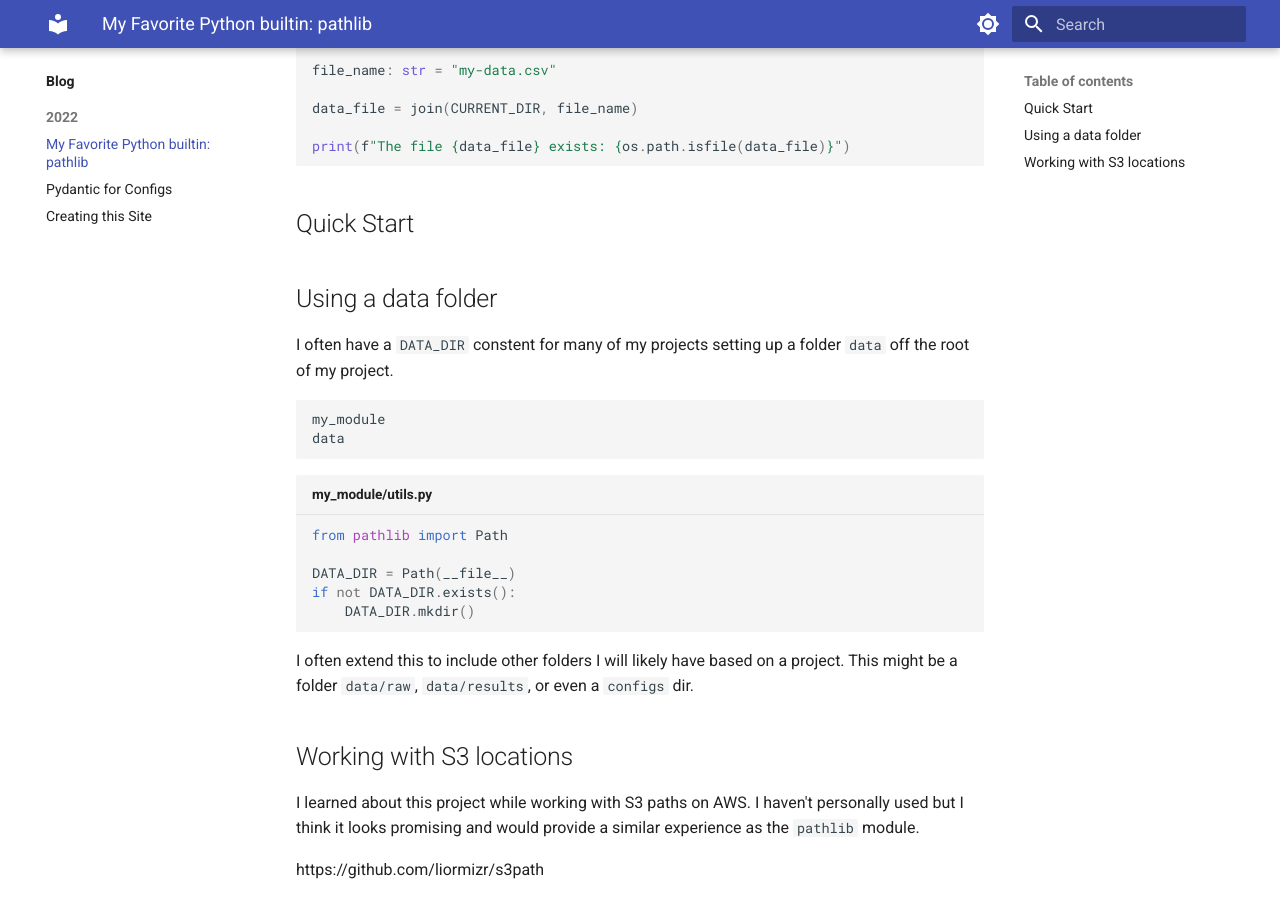
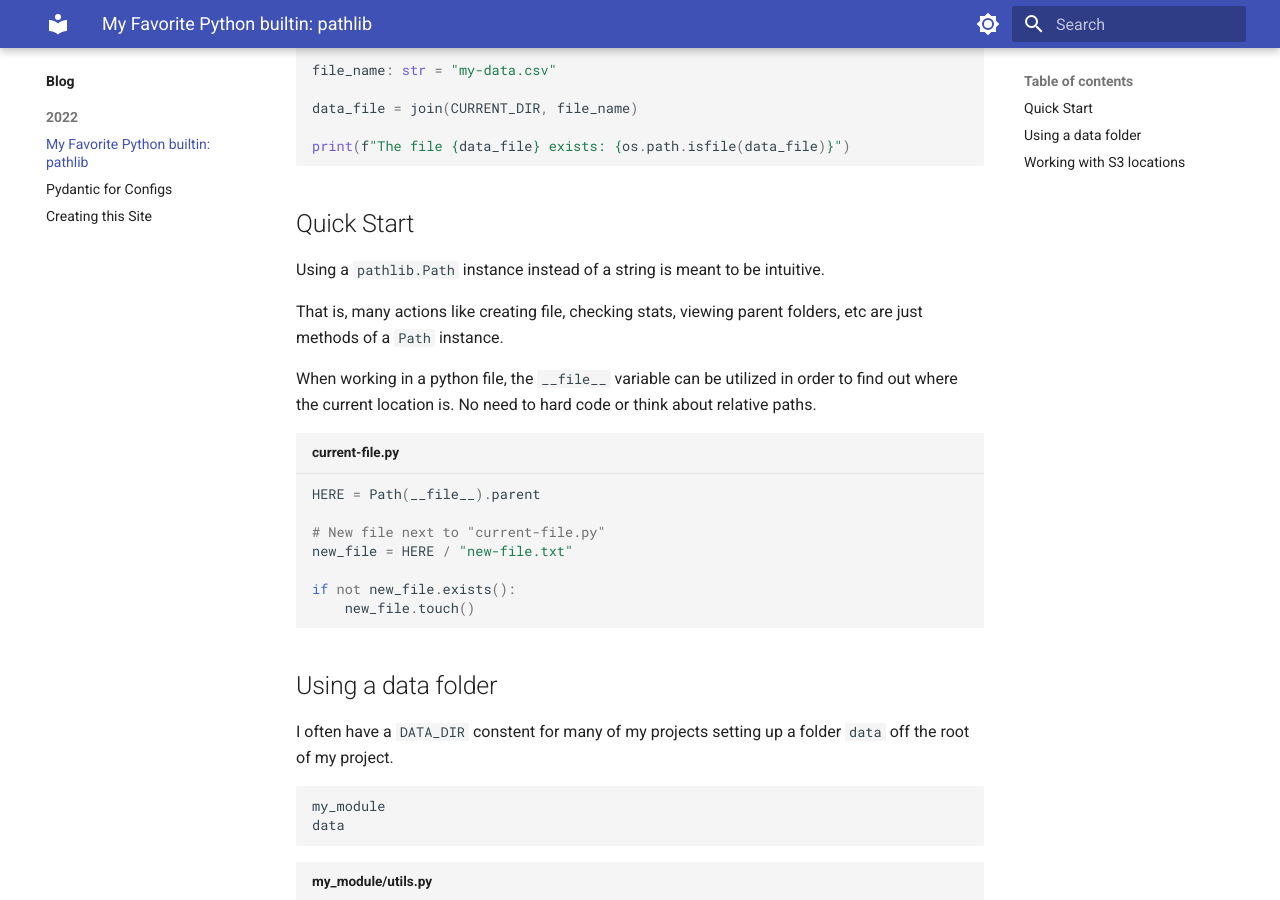
Before and after one commit to williambdean/williambdean.github.io, an MkDocs documentation site: the page built from docs/blog/posts/2022/pathlib.md, in a window 1280 px wide and 900 px high, scrolled down 489 px. Built offline with MkDocs 1.6.1 and Material for MkDocs 9.7.7, drawn with Linux system fonts in a browser that asks for light colours.

Commit message:
some file changes

````diff
--- a/docs/blog/posts/2022/pathlib.md
+++ b/docs/blog/posts/2022/pathlib.md
@@ -27,6 +27,22 @@ print(f"The file {data_file} exists: {os.path.isfile(data_file)}")
 
 ## Quick Start
 
+Using a `pathlib.Path` instance instead of a string is meant to be intuitive.
+
+That is, many actions like creating file, checking stats, viewing parent folders, etc are just methods of a `Path` instance.
+
+When working in a python file, the `__file__` variable can be utilized in order to find out where the current location is. No need to hard code or think about relative paths.
+
+```python title="current-file.py"
+HERE = Path(__file__).parent
+
+# New file next to "current-file.py"
+new_file = HERE / "new-file.txt"
+
+if not new_file.exists():
+    new_file.touch()
+```
+
 
 ## Using a data folder
 
````
